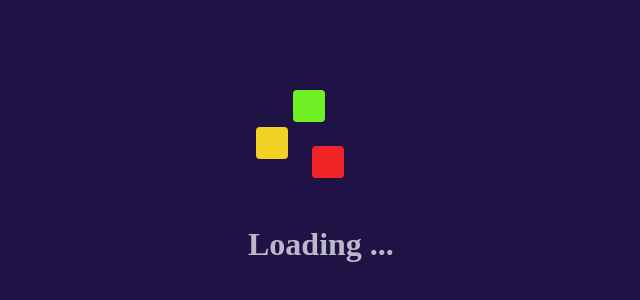
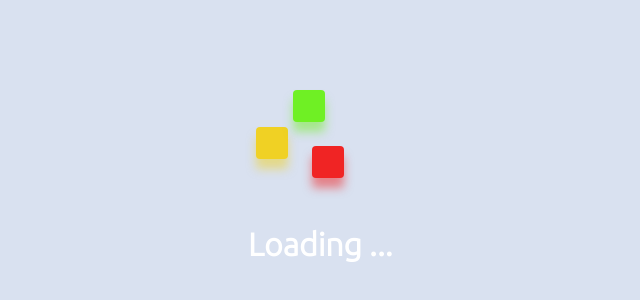
Before and after one commit to spandan455/Awesome_Loding_Animation, a plain HTML site: page index.html in a window 1280 px wide. Shown: the part 254-554 px from the top of the page, without its empty margins (328-968 px from the left). Drawn offline with Linux system fonts and the light colour scheme.

Commit message:
Update style.css

```diff
--- a/style.css
+++ b/style.css
@@ -4,10 +4,10 @@
     margin: 0;
     padding: 0;
     box-sizing: border-box;
-    font-family: sans-serif;
+
 }
 body{
-    background-color:rgb(30, 19, 68);
+    background-color:#d9e1f0;
 }
 
 .loading{
@@ -16,8 +16,8 @@ body{
     left: 45%;
     font-size: 2rem;
     font-weight: bolder;
-    font-family: itim;
-    color: rgba(255, 255, 255, 0.7);
+    font-family: Ubuntu;
+    color: rgb(255, 255, 255);
     animation: loading 1s linear infinite;
 }
 
@@ -40,14 +40,17 @@ body{
 .loder span:nth-child(1){
     animation-delay: 0;
     background: rgb(240, 36, 36);
+    box-shadow: 0 10px 10px rgb(240, 36, 36 , 0.5);
 }
 .loder span:nth-child(2){
     animation-delay: -0.667s;
     background: rgb(240, 209, 36);
+    box-shadow: 0 10px 10px rgb(240, 209, 36 , 0.5);
 }
 .loder span:nth-child(3){
     animation-delay: -1.33s;
     background: rgb(111, 240, 36);
+    box-shadow: 0 10px 10px rgb(111, 240, 36 , 0.5);
 }
 
 @keyframes load {
```
